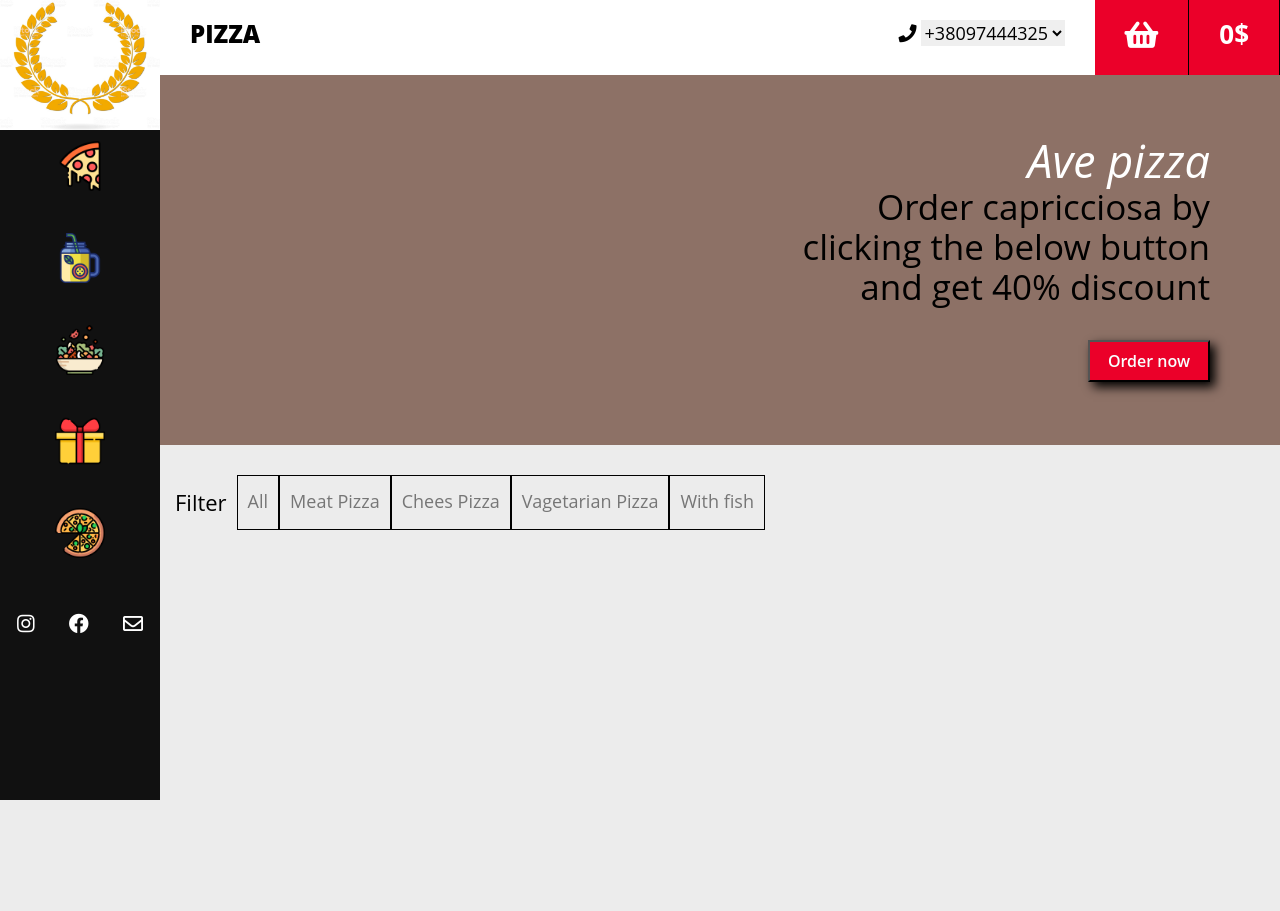
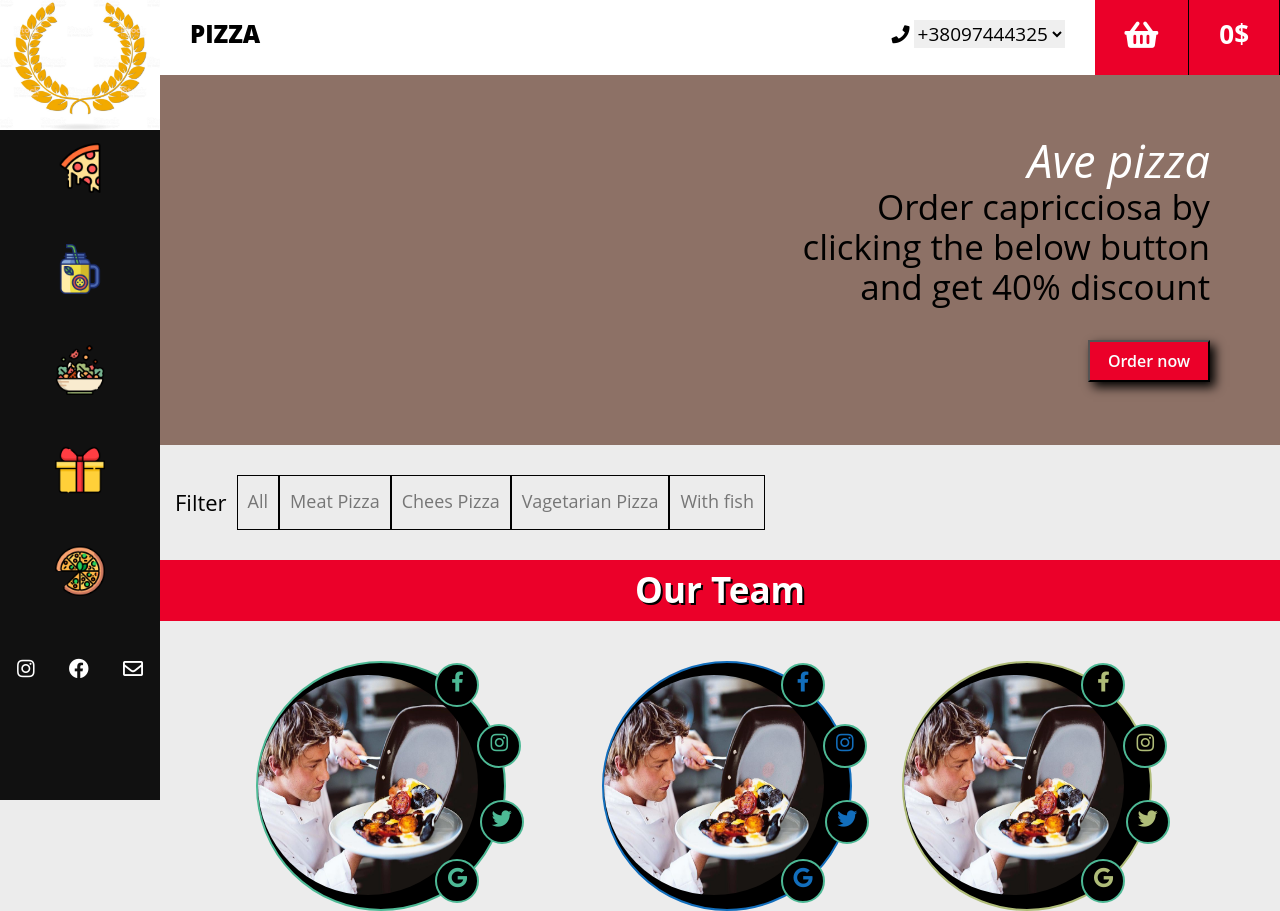
Before and after one commit to nybu2019/AvePizza, a plain HTML site: page code/html/index.html in a window 1280 px wide. Before the commit the page ends 800 px from the top, so only its background shows below. Drawn offline with nearby package versions, Linux system fonts and the light colour scheme.

Commit message:
fix menu, get our team block, create form(html only)

```diff
--- a/code/css/index.css
+++ b/code/css/index.css
@@ -9,6 +9,7 @@ body{
 	background-color: #ECECEC;
 }
 
+/*header*/
 
 .headerNav{
 	background-color: #fff;
@@ -20,7 +21,7 @@ body{
 
 }
 
-.headerNav li a {
+.headerNav li a, div.shopSum, .title h2, .phoneNumber div {
   display: block;
   text-align: center;
   padding: 20px 30px;
@@ -34,27 +35,30 @@ body{
 }
 
 .title {
-    font-size: 24px;
-    font-weight: 900;
-    text-transform: uppercase;
     float: left !important;
 }
 
-.title a{
+.title h2{
 	color: #000;
+	font-size: 24px;
+    font-weight: 900;
+    text-transform: uppercase;
+
 }
 
-.shopSum, .shopBasket {
+.boxSum, .shopBasket {
 	background-color: #EB0029;
 	border-right: 1px #000 solid
 
 }
 
-.shopSum span {
+.boxSum span {
 	color: #fff;
 	font-size: 26px;
 	font-weight: 740;
 }
+
+
 
 .fa-shopping-basket{
 	font-size: 30px;
@@ -64,13 +68,15 @@ body{
 
 .phoneNumber select {
 	border: none;
-	font-size: 18px;
+	font-size: 19px;
 	outline: none;
+	cursor: pointer;
 }
+
 
 .fa-phone{
 	color: #000;
-	font-size: 18px
+	font-size: 18px;
 }
 
 
@@ -102,6 +108,7 @@ body{
 	top: 340px;
 	right: 70px;
 	box-shadow: 5px 5px 10px #000;
+	cursor: pointer;
 }
 
 .textLogo {
@@ -155,13 +162,14 @@ aside {
 
 }
 
+
 .logo img {
 	height: 130px;
 	width: 100%;
 }
 
 .sideNav a {
-  padding: 8px 18px ;
+  padding: 10px 18px ;
   text-decoration: none;
   font-size: 20px;
   color: #fff;
@@ -187,9 +195,15 @@ aside li a:hover span {
 	height: 50px;
 }
 
+.sideNav li:hover .icon {
+  -webkit-transform: scale(1.2);
+  -ms-transform: scale(1.2);
+  transform: scale(1.2);
+}
+
 .sideNav li span{
 	display: block;
-	margin: 5px 0 auto;
+	margin: 10px 0 auto;
 	text-align: center;
 	font-size: 18px;
 }
@@ -207,6 +221,103 @@ aside li a:hover span {
 	font-size: 20px;
 	padding: 7px;
 }
+
+
+/*Our Team style*/
+.ourTeam .teamTitle {
+	text-align: center;
+	margin-bottom: 40px;
+	font-size: 35px;
+	background-color: #EB0029;
+	color: #fff;
+	padding: 10px;
+	text-shadow: 2px 2px 0px  #000;
+
+}
+
+.mainCircule {
+	box-sizing: border-box;
+	width: 250px;
+	height: 250px;
+	border-radius: 100%;
+	margin-bottom: 30px;
+	position: absolute;
+	background-color: #000;
+
+}
+
+.teamItem1 {
+	left: 20%;
+	border: 2px solid #4DB995;
+}
+
+.teamItem2 {
+	left: 47%;
+	border: 2px solid #126EBC;
+}
+
+.teamItem3 {
+	right: 10%;
+	border: 2px solid #AFBC78;
+}
+
+.tperson1 {
+	width: 220px;
+	height: 220px;
+	position: absolute;
+	border-radius: 100%;
+	top: 5%;
+
+}
+.facebook, .twitter, .in, .google {
+	width: 40px;
+	height: 40px;
+	border: 2px solid #4DB995;
+	border-radius: 100%;
+	position: absolute;
+	background-color: #000;
+	text-align: center;
+
+}
+
+
+/*position app*/
+
+.facebook {
+	right: 10%;
+}
+
+.twitter {
+	right: -7%;
+	top: 25%;
+}
+
+.in {
+	right: -8%;
+	top: 56%;
+}
+
+.google {
+	right: 10%;
+	top: 80%;
+}
+
+
+
+.teamItem1 .fab {
+	z-index: 1;
+	color: #4DB995;
+}
+
+.teamItem2 .fab {
+	z-index: 1;
+	color: #126EBC;
+}
+
+.teamItem3 .fab {
+	z-index: 1;
+	color: #AFBC78
+	}
 
 
 
--- /dev/null
+++ b/code/html/form.html
@@ -0,0 +1,101 @@
+<!DOCTYPE html>
+<html lang="en">
+<head>
+	<meta charset="UTF-8">
+	<link rel="stylesheet" type="text/css" href="../css/formStyles.css">
+	<title>Form</title>
+</head>
+
+<body>
+
+	<form action="malito:ch.korinetska@gmail.com" autocomplete="on" method="POST" enctype="text/plain">
+
+		<p class="title">enter delivery data</p>
+
+		<!-- Delivery type -->
+
+		<div>
+			<input type="radio" name="orderWay" value="1" id="orderWay1" checked>
+			<label for="orderWay1">Courier delivery</label>
+		</div>
+
+		<div>
+			<input type="radio" name="orderWay" value="2" id="orderWay2">
+			<label for="orderWay2">Take it yourself</label>
+		</div>
+
+		<div>
+			<input type="radio" name="orderWay" value="3" id="orderWay3">
+			<label for="orderWay3">Give info by phone call</label>
+		</div>
+
+
+		<!-- Customer info -->
+		<div>
+			<input type="text" name="name" autocomplete="on" placeholder="Name" required spellcheck="true">
+		</div>
+
+		<div>
+			<span>+38</span>
+			<input type="tel" autocomplete="on" required name="phone" placeholder="(099)123-4567">
+		</div>
+
+		<div>
+			<input type="email" autocomplete="on" required name="email" placeholder="Your email (not important)">
+		</div>
+
+		<div>
+			<input type="checkbox" id="subscribe">
+			<label for="subscribe">Receive news and special offers</label>
+		</div>
+
+		<hr>
+
+		<!--  -->
+
+		<div>
+			<input type="text" name="city" readonly value="Lviv">
+		</div>
+
+		<div>
+			<input type="text" name="street" autocomplete="on" placeholder="Street" required>
+		</div>
+
+		<div>
+			<input type="text" name="house" autocomplete="on" placeholder="House">
+		</div>
+
+		<div>
+			<input type="text" name="flat" autocomplete="on" placeholder="Flat">
+		</div>
+
+		<!--  -->
+
+		<div>
+			<div>
+				<input type="date" name="date" placeholder="Delivery date">
+			</div>
+
+			<div>
+				<input type="time" name="time" placeholder="Choose the time">
+			</div>
+
+			<div>
+				<select name="payMethod">
+					<option selected disabled>Payment method</option>
+					<option value="cash">Cash</option>
+					<option value="card">Card</option>
+					<option value="terminal">Terminal</option>
+				</select>
+			</div>
+
+			<div>
+				<input type="text" name="surrender" placeholder="Sum, USD">
+			</div>
+		</div>
+
+		<div><input type="submit" name="submit" value="Send"></div>
+	</form>
+
+</body>
+</html>
--- a/code/html/index.html
+++ b/code/html/index.html
@@ -13,20 +13,16 @@
 
 <body>
 
-	<!--...............................................
-
-	HEADER
-
-	.................................................-->
+	<!--.....Header.............-->
 
 <header>
 
 	<nav class="headerNav">
 		<ul>
-			<li class="shopSum">
-			  <a href="#">
+			<li class="boxSum">
+			  <div class="shopSum">
 			    <span>0$</span>
-			  </a>
+			  </div>
 			</li>
 			<li class="shopBasket" title="Open the basket">
 			  <a href="#">
@@ -34,17 +30,17 @@
 			  </a>
 			</li>
 			<li class="title">
-			  <a href="#">Pizza</a>
+			  <h2>Pizza</h2>
 			</li>
-			<li class="phoneNumber" title="Call to us">
-				<a href="#">
+			<li class="phoneNumber">
+				<div>
 				  <i class="fas fa-phone"></i>
-				  <select>
+				  <select  title="Call to us">
 					<option>+38097444325</option>
 					<option>+38097444325</option>
 					<option>+38097444325</option>
 				  </select>
-				</a>
+				</div>
 			</li>
 		</ul>
 
@@ -70,6 +66,7 @@
 <!-- Sidebar -->
 
 <aside >
+
 
   <a class="logo" href="#" title="Back to main page">
   	<img src="../../resources/imagesIndex/logoImg.jpg" alt="Ave Pizza">
@@ -116,22 +113,80 @@
 
   <div class="socials">
 
-  <a href="#"  target="_blank"title="We are in social networks"><i class="fab fa-instagram"></i></a>
-  <a href="#" target="_blank" title="We are in social networks"><i class="fab fa-facebook"></i></a>
-  <a href="#" target="_blank" title="Write to us"><i class="far fa-envelope"></i></a>
+  <a href="#"  target="_blank"title="We are in social networks">
+  	<i class="fab fa-instagram"></i>
+  </a>
+  <a href="#" target="_blank" title="We are in social networks">
+  	<i class="fab fa-facebook"></i>
+  </a>
+  <a href="#" target="_blank" title="Write to us">
+  	<i class="far fa-envelope"></i>
+  </a>
 
   </div>
 
 </aside>
 
+<!-- Pizza Filter -->
+
 <div id="filter">
+
 	<span id="filterText">Filter</span>
 
-	<div class="pizzaFilter" title="Filter pizza by category"><span>All</span></div>
-	<div class="pizzaFilter" title="Filter pizza by category"><span>Meat Pizza</span></div>
-	<div class="pizzaFilter" title="Filter pizza by category"><span>Chees Pizza</span></div>
-	<div class="pizzaFilter" title="Filter pizza by category"><span>Vagetarian Pizza</span></div>
-	<div class="pizzaFilter" title="Filter pizza by category"><span>With fish</span></div>
+	<div class="pizzaFilter" title="Filter pizza by category">
+	  <span>All</span>
+	</div>
+	<div class="pizzaFilter" title="Filter pizza by category">
+	  <span>Meat Pizza</span>
+	</div>
+	<div class="pizzaFilter" title="Filter pizza by category">
+	  <span>Chees Pizza</span>
+	</div>
+	<div class="pizzaFilter" title="Filter pizza by category">
+	  <span>Vagetarian Pizza</span>
+	</div>
+	<div class="pizzaFilter" title="Filter pizza by category">
+	  <span>With fish</span>
+	</div>
+
+</div>
+
+
+<!-- Our Team -->
+
+
+<div class="ourTeam">
+
+		<h2 class="teamTitle">Our Team</h2>
+
+		<div class="mainCircule teamItem1">
+			<img src="../../resources/ourTeam/shef.jpg" class="tperson1">
+			<div class="smallCircule facebook"><i class="fab fa-facebook-f"></i></div>
+			<div class="smallCircule twitter"><i class="fab fa-instagram"></i></div>
+			<div class="smallCircule in"><i class="fab fa-twitter"></i></div>
+			<div class="smallCircule google"><i class="fab fa-google"></i></div>
+		</div>
+
+
+
+		<div class="mainCircule teamItem2">
+			<img src="../../resources/ourTeam/shef.jpg" class="tperson1">
+			<div class="smallCircule facebook"><i class="fab fa-facebook-f"></i></div>
+			<div class="smallCircule twitter"><i class="fab fa-instagram"></i></div>
+			<div class="smallCircule in"><i class="fab fa-twitter"></i></div>
+			<div class="smallCircule google"><i class="fab fa-google"></i></div>
+		</div>
+
+
+
+		<div class="mainCircule teamItem3">
+			<img src="../../resources/ourTeam/shef.jpg" class="tperson1">
+			<div class="smallCircule facebook"><i class="fab fa-facebook-f"></i></div>
+			<div class="smallCircule twitter"><i class="fab fa-instagram"></i></div>
+			<div class="smallCircule in"><i class="fab fa-twitter"></i></div>
+			<div class="smallCircule google"><i class="fab fa-google"></i></div>
+		</div>
+
 
 </div>
 
```
Also changed, not shown: code/css/formStyles.css (added), resources/ourTeam/shef.jpg (added), resources/ourTeam/shef2.jpg (added).
